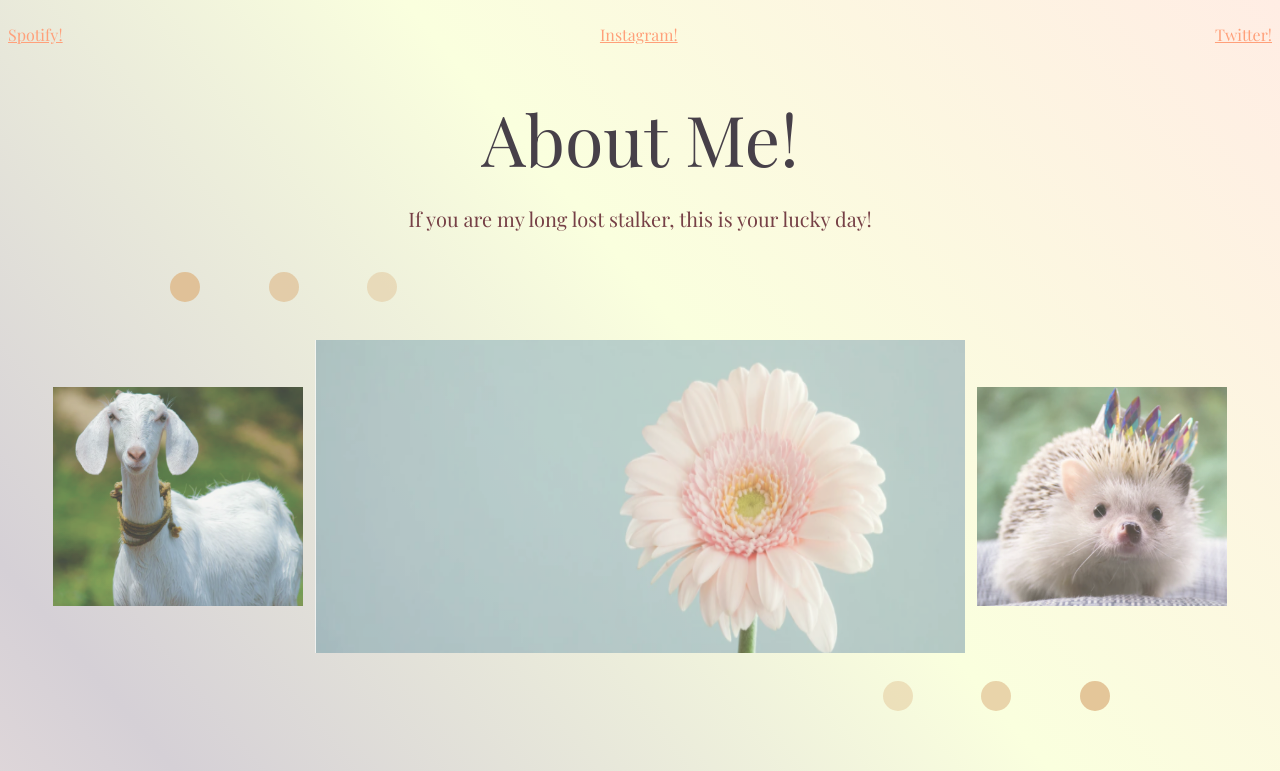
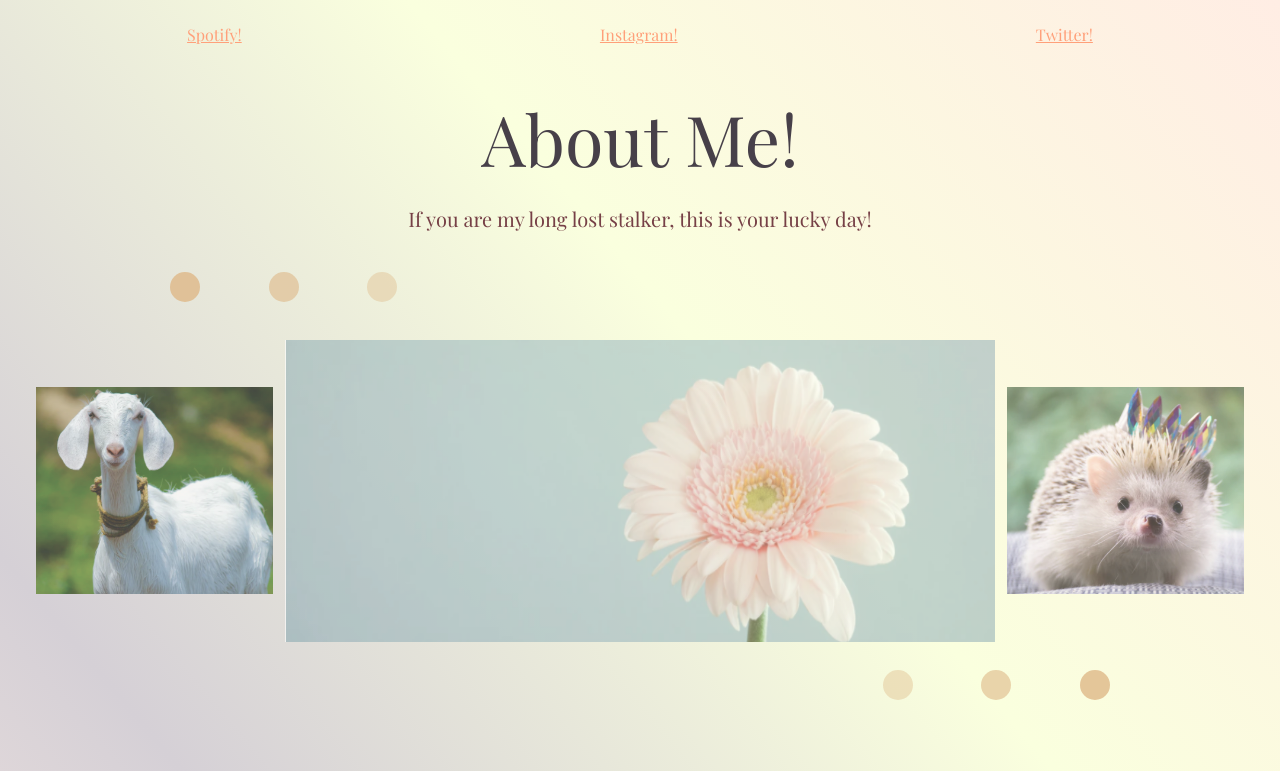
Before and after one commit to szabinakov/my-portfolio, a plain HTML site: page index.html in a window 1280 px wide. Shown: the top 771 px of the page. Drawn offline with nearby package versions, Linux system fonts and the light colour scheme.

Commit message:
changesin style

```diff
--- a/style.css
+++ b/style.css
@@ -49,8 +49,7 @@ figure {
     justify-content: center;
 }
 .img2{
-    width: 250px;
-    max-width: 100%;
+    max-width: 20%;
     height: auto;
     margin-top: 5%;
     margin-bottom: 5%;
@@ -59,10 +58,10 @@ figure {
 
 }
 .img1 {
-    opacity: 70%;
-    max-width: 650px;
+    opacity: 60%;
+    height: auto;
     margin: 1%;
-    width: 100%;
+    max-width: 60%;
     height: auto;
   }
 
@@ -83,7 +82,7 @@ h3 {
 .lists {
     display: flex;
     margin-top: 120px;
-    max-width: 100%;
+
 }
 .listed1 {
     display: flex;
@@ -172,7 +171,7 @@ Social media
 */
 nav {
     display: flex;
-    justify-content: space-between;
+    justify-content: space-around;
 }
 
 
@@ -356,7 +355,7 @@ rolling ballas
         @media screen and (min-width: 771px) and (max-width: 1100px) {
             .img2, .balltwo, .ballthree, .circle1, .circle2 {
                 display: none;}
-                nav{justify-content: space-around;}
+            nav{justify-content: space-around;}
             header {
                 font-size: 60px;  }
             .stalker {
```
